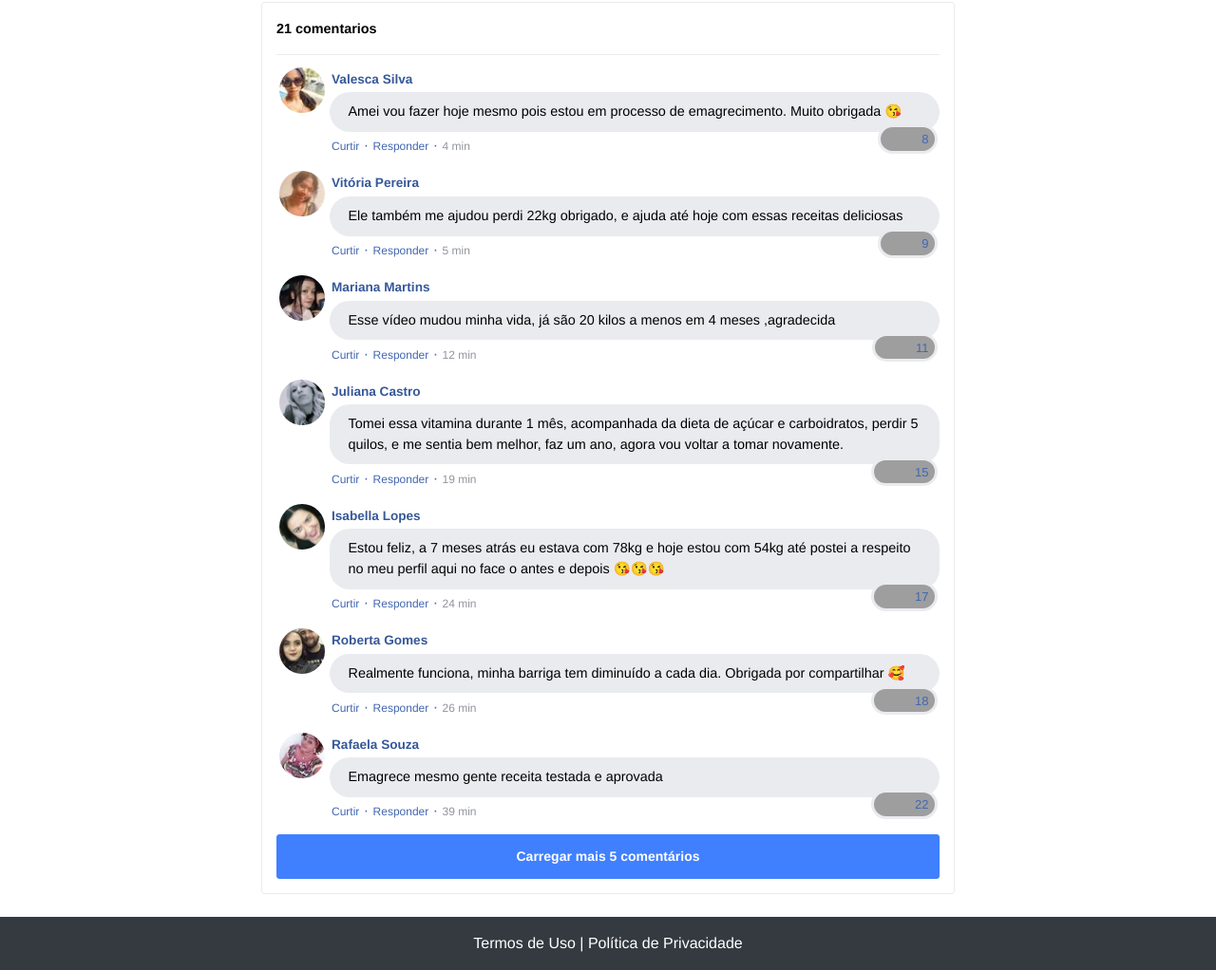
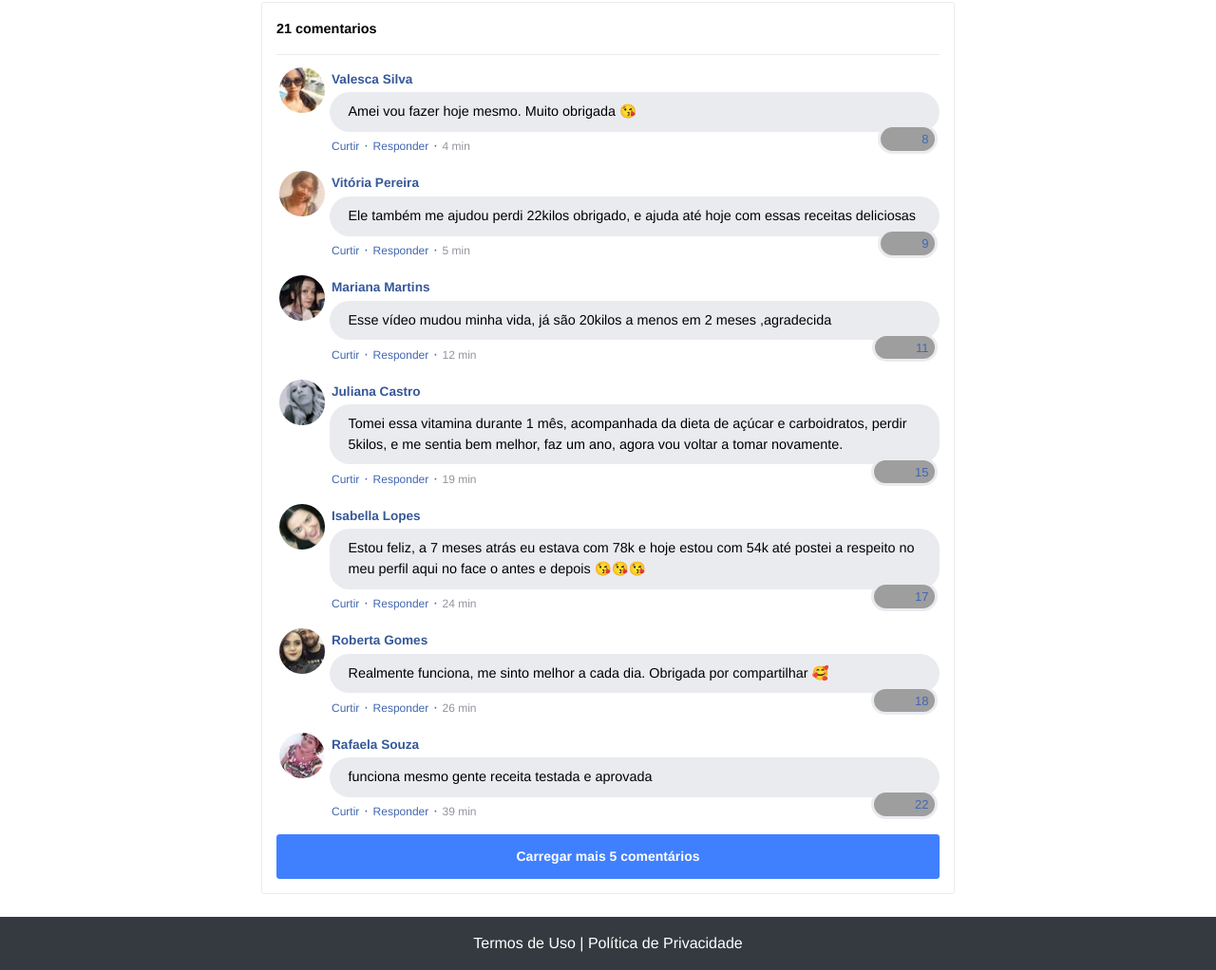
Before and after one commit to miguel181081/oguiadaqueimarapida.com, a plain HTML site: page index.html in a window 1280 px wide. Shown: the part 696-1718 px from the top of the page at 95% size. Drawn offline with nearby package versions, Linux system fonts and the light colour scheme; grey boxes are pictures that could not be loaded; a script that the page names is missing.

Commit message:
Update index.html

```diff
--- a/index.html
+++ b/index.html
@@ -102,7 +102,7 @@ src="https://www.facebook.com/tr?id=1266095604190027&ev=PageView&noscript=1"
                       </td>
                     </tr>
                     <tr>
-                      <td class="fb-comments-comment-text">Amei vou fazer hoje mesmo pois estou em processo de emagrecimento. Muito obrigada 😘</td>
+                      <td class="fb-comments-comment-text">Amei vou fazer hoje mesmo. Muito obrigada 😘</td>
                     </tr>
                     <tr>
                       <td class="fb-comments-comment-actions">
@@ -131,7 +131,7 @@ src="https://www.facebook.com/tr?id=1266095604190027&ev=PageView&noscript=1"
                       </td>
                     </tr>
                     <tr>
-                      <td class="fb-comments-comment-text">Ele também me ajudou perdi 22kg obrigado, e ajuda até hoje com essas receitas deliciosas</td>
+                      <td class="fb-comments-comment-text">Ele também me ajudou perdi 22kilos obrigado, e ajuda até hoje com essas receitas deliciosas</td>
                     </tr>
                     <tr>
                       <td class="fb-comments-comment-actions">
@@ -160,7 +160,7 @@ src="https://www.facebook.com/tr?id=1266095604190027&ev=PageView&noscript=1"
                       </td>
                     </tr>
                     <tr>
-                      <td class="fb-comments-comment-text">Esse vídeo mudou minha vida, já são 20 kilos a menos em 4 meses ,agradecida</td>
+                      <td class="fb-comments-comment-text">Esse vídeo mudou minha vida, já são 20kilos a menos em 2 meses ,agradecida</td>
                     </tr>
                     <tr>
                       <td class="fb-comments-comment-actions">
@@ -189,7 +189,7 @@ src="https://www.facebook.com/tr?id=1266095604190027&ev=PageView&noscript=1"
                       </td>
                     </tr>
                     <tr>
-                      <td class="fb-comments-comment-text">Tomei essa vitamina durante 1 mês, acompanhada da dieta de açúcar e carboidratos, perdir 5 quilos, e me sentia bem melhor, faz um ano, agora vou voltar a tomar novamente.</td>
+                      <td class="fb-comments-comment-text">Tomei essa vitamina durante 1 mês, acompanhada da dieta de açúcar e carboidratos, perdir 5kilos, e me sentia bem melhor, faz um ano, agora vou voltar a tomar novamente.</td>
                     </tr>
                     <tr>
                       <td class="fb-comments-comment-actions">
@@ -218,7 +218,7 @@ src="https://www.facebook.com/tr?id=1266095604190027&ev=PageView&noscript=1"
                       </td>
                     </tr>
                     <tr>
-                      <td class="fb-comments-comment-text">Estou feliz, a 7 meses atrás eu estava com 78kg e hoje estou com 54kg até postei a respeito no meu perfil aqui no face o antes e depois 😘😘😘</td>
+                      <td class="fb-comments-comment-text">Estou feliz, a 7 meses atrás eu estava com 78k e hoje estou com 54k até postei a respeito no meu perfil aqui no face o antes e depois 😘😘😘</td>
                     </tr>
                     <tr>
                       <td class="fb-comments-comment-actions">
@@ -247,7 +247,7 @@ src="https://www.facebook.com/tr?id=1266095604190027&ev=PageView&noscript=1"
                       </td>
                     </tr>
                     <tr>
-                      <td class="fb-comments-comment-text">Realmente funciona, minha barriga tem diminuído a cada dia. Obrigada por compartilhar 🥰</td>
+                      <td class="fb-comments-comment-text">Realmente funciona, me sinto melhor a cada dia. Obrigada por compartilhar 🥰</td>
                     </tr>
                     <tr>
                       <td class="fb-comments-comment-actions">
@@ -277,7 +277,7 @@ src="https://www.facebook.com/tr?id=1266095604190027&ev=PageView&noscript=1"
                       </td>
                     </tr>
                     <tr>
-                      <td class="fb-comments-comment-text">Emagrece mesmo gente receita testada e aprovada</td>
+                      <td class="fb-comments-comment-text">funciona mesmo gente receita testada e aprovada</td>
                     </tr>
                     <tr>
                       <td class="fb-comments-comment-actions">
```
